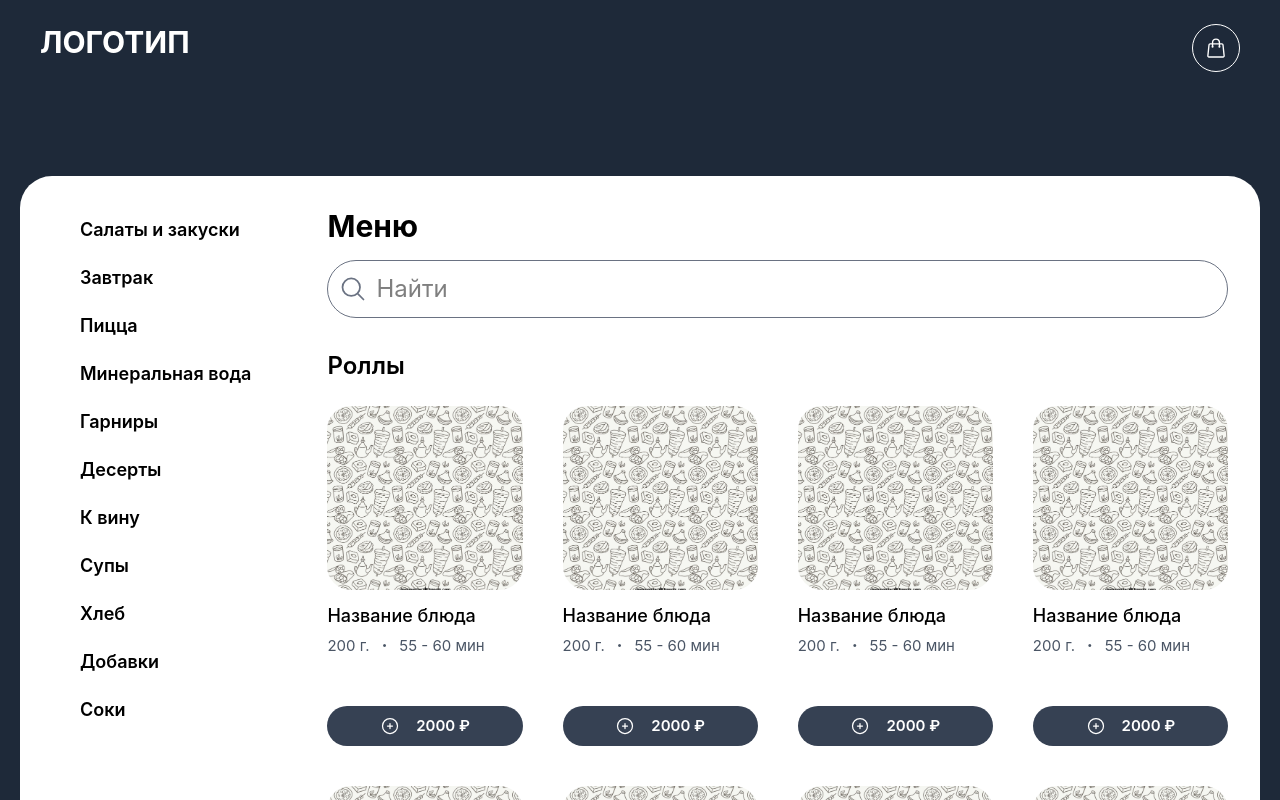
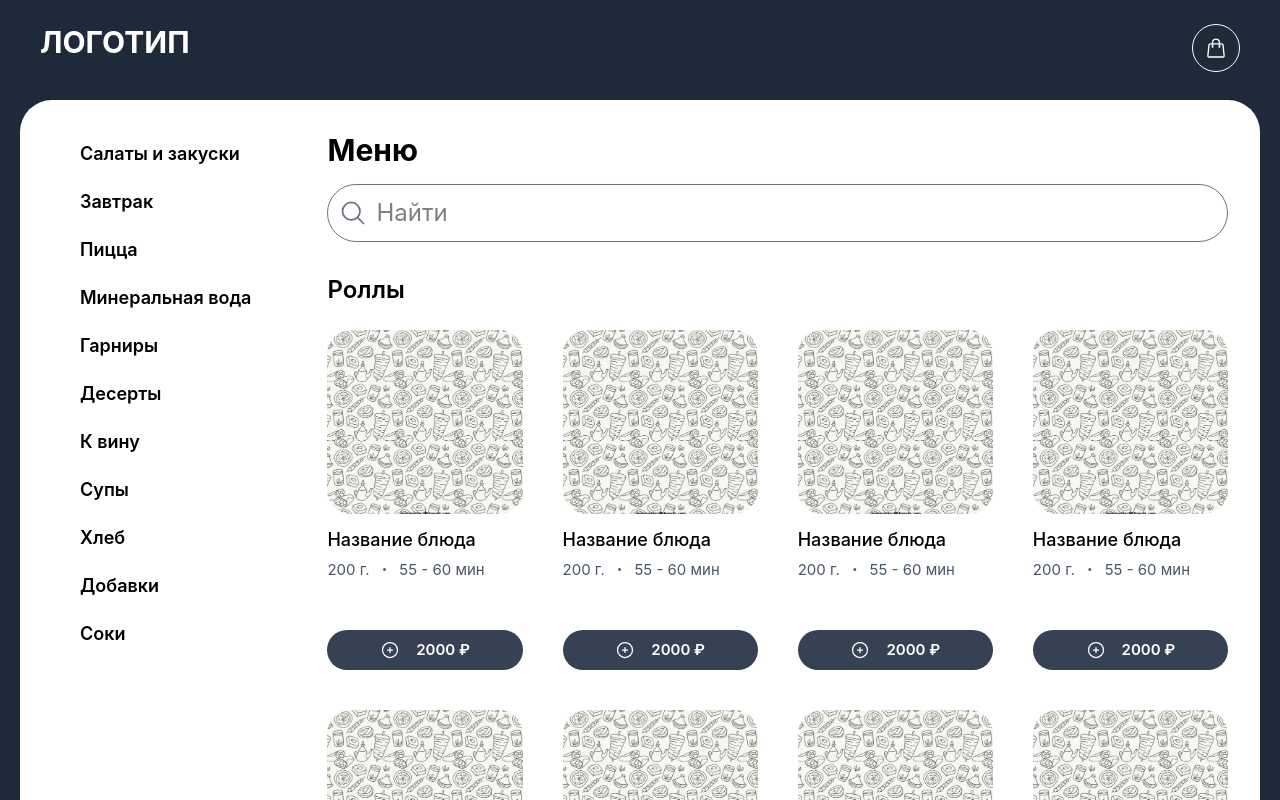
Before and after one commit to YummyABH/pizza, a Vue app: page / in a window 1280 px wide. Shown: the top 800 px of the page. Built offline with nearby package versions, Linux system fonts and the light colour scheme; the HTML template or start-up script is replaced by a standard one.

Commit message:
fix(position header): исправленно расположение header'a на fixed

```diff
--- a/src/components/AppHeader.vue
+++ b/src/components/AppHeader.vue
@@ -5,7 +5,7 @@ import IconBag from '@/components/icons/IconBag.vue'
 
 <template>
   <router-view />
-  <div class="w-full py-6 bg-gray-800 text-white">
+  <div class="w-full z-10 fixed top-0 left-0 py-6 bg-gray-800 text-white">
     <ContentContainer>
       <div class="flex justify-between">
         <div class="font-bold text-3xl">ЛОГОТИП</div>
--- /dev/null
+++ b/src/components/composible/useClickOutside.ts
@@ -0,0 +1,22 @@
+import { onMounted, onBeforeUnmount } from 'vue'
+
+export function useClickOutside(refElement, callback) {
+  const handleClickOutside = (event: Event) => {
+    // Проверяем, находится ли клик вне элемента, на который ссылается refElement
+    if (refElement.value && !refElement.value.contains(event.target)) {
+      console.log(!refElement.value.contains(event.target))
+      console.log(refElement.value)
+      console.log(event.target)
+
+      callback()
+    }
+  }
+
+  onMounted(() => {
+    document.addEventListener('click', handleClickOutside)
+  })
+
+  onBeforeUnmount(() => {
+    document.removeEventListener('click', handleClickOutside)
+  })
+}
--- a/src/components/home/BaseMenu.vue
+++ b/src/components/home/BaseMenu.vue
@@ -9,9 +9,10 @@ import MenuNavigationSide from './MenuNavigationSide.vue'
 <template>
   <!-- <MenuDishModal /> -->
   <router-view />
-  <div class="w-full pt-20 pb-25">
+  <div class="h-25 w-full"></div>
+  <div class="w-full pb-25">
     <div class="max-w-[1900px] max-sm:px-0 mx-auto px-5 flex">
-      <MenuNavigationSide class="max-md:hidden" />
+      <MenuNavigationSide class="max-md:hidden sticky" />
       <div
         class="bg-white rounded-r-4xl max-sm:px-3 max-md:rounded-4xl py-8 px-8 max-md:px-6 max-md:py-6 w-full"
       >
--- a/src/components/home/MenuDishModal.vue
+++ b/src/components/home/MenuDishModal.vue
@@ -1,6 +1,10 @@
 <script setup lang="ts">
-import { computed, ref } from 'vue'
+import { computed, onBeforeUnmount, onMounted, ref } from 'vue'
+import { useRouter } from 'vue-router'
 
+const backgroundPage = ref(null)
+const body = document.body
+const router = useRouter()
 const statusDescription = ref(false)
 const styleDescription = computed(() => {
   return statusDescription.value ? '' : 'truncate'
@@ -10,10 +14,25 @@ const statusIngredients = ref(false)
 const styleIngredients = computed(() => {
   return statusIngredients.value ? '' : '[&>li:nth-child(n+5)]:hidden'
 })
+
+function goHome(event: Event) {
+  if (event.target === backgroundPage.value) {
+    console.log(event.target === backgroundPage.value)
+    router.push('/')
+  }
+}
+
+onMounted(() => {
+  body.addEventListener('click', goHome)
+})
+onBeforeUnmount(() => {
+  body.removeEventListener('click', goHome)
+})
 </script>
 
 <template>
   <div
+    ref="backgroundPage"
     class="fixed flex justify-center max-md:items-end items-center top-0 left-0 w-full h-full bg-black/50 z-10"
   >
     <div
--- a/src/components/home/MenuListCard.vue
+++ b/src/components/home/MenuListCard.vue
@@ -1,12 +1,15 @@
 <script setup lang="ts"></script>
 
 <template>
-  <router-link to="/name/category/3/" class="cursor-pointer">
-    <div class="h-46 max-sm:h-auto max-sm:rounded-2xl mb-3 rounded-3xl overflow-hidden">
+  <div class="">
+    <router-link
+      to="/name/category/3/"
+      class="block h-46 max-sm:h-auto max-sm:rounded-2xl mb-3 rounded-3xl overflow-hidden"
+    >
       <img src="/pattern_food.jpg" alt="" class="w-full h-full object-cover" />
-    </div>
+    </router-link>
     <div class="flex flex-col justify-between min-h-36 max-sm:min-h-26">
-      <div class="">
+      <router-link to="/name/category/3/" class="">
         <h3 class="text-lg mb-1 font-medium max-sm:text-base">Название блюда</h3>
         <div
           class="flex gap-x-3 max-sm:text-sm max-sm:gap-x-1.5 text-gray-600 mb-3 max-sm:mb-3 max-sm:flex-wrap"
@@ -15,10 +18,10 @@
           <span class="font-black">·</span>
           <span>55 - 60 мин</span>
         </div>
-      </div>
+      </router-link>
 
       <div
-        class="w-full items-center hover:bg-gray-600 duration-200 justify-center flex gap-4 py-2 px-4 font-semibold rounded-3xl text-white bg-gray-700"
+        class="cursor-pointer w-full items-center hover:bg-gray-600 duration-200 justify-center flex gap-4 py-2 px-4 font-semibold rounded-3xl text-white bg-gray-700"
       >
         <svg
           xmlns="http://www.w3.org/2000/svg"
@@ -38,5 +41,5 @@
         <span>2000 ₽</span>
       </div>
     </div>
-  </router-link>
+  </div>
 </template>
--- a/src/components/home/MenuNavigationSide.vue
+++ b/src/components/home/MenuNavigationSide.vue
@@ -12,7 +12,7 @@ const styleMenuCategories = computed(() => (id: string) => {
 <template>
   <section class="min-h-full bg-white rounded-l-4xl">
     <ul
-      class="sticky top-0 pr-8 py-8 pl-12 max-lg:pl-4 max-lg:pr-4 flex flex-col gap-1 text-lg font-semibold"
+      class="sticky top-16 pr-8 py-8 pl-12 max-lg:pl-4 max-lg:pr-4 flex flex-col gap-1 text-lg font-semibold"
     >
       <li
         :class="styleMenuCategories('#3')"
--- a/src/components/order/OrderModalSide.vue
+++ b/src/components/order/OrderModalSide.vue
@@ -3,12 +3,15 @@ import ButtonSwitch from '../ButtonSwitch.vue'
 import IconBasket from '../icons/IconBasket.vue'
 import IconCutlery from '../icons/IconCutlery.vue'
 import OrderContacts from './OrderContacts.vue'
+
+const body = document.querySelector('body')
+console.log(body)
 </script>
 
 <template>
-  <router-link to="/" class="fixed w-full h-full bg-black/50 z-10"></router-link>
+  <router-link to="/" class="fixed w-full h-full bg-black/50 z-10 top-0 left-0"></router-link>
   <div
-    class="fixed z-20 right-0 top-0 bg-white h-full p-6 overflow-scroll min-w-125 max-sm:min-w-auto max-sm:w-full"
+    class="fixed scrollbar-hidden z-20 right-0 top-0 bg-white h-full p-6 overflow-scroll min-w-125 max-sm:min-w-auto max-sm:w-full"
   >
     <div class="flex justify-between items-center mb-6">
       <h2 class="text-2xl font-medium">Заказ</h2>
@@ -69,3 +72,17 @@ import OrderContacts from './OrderContacts.vue'
     <OrderContacts />
   </div>
 </template>
+
+<style scoped>
+.scrollbar-hidden {
+  scrollbar-width: none;
+  /* Firefox */
+  -ms-overflow-style: none;
+  /* IE 10+ */
+}
+
+.scrollbar-hidden::-webkit-scrollbar {
+  display: none;
+  /* Chrome, Safari и другие на WebKit */
+}
+</style>
--- a/src/router/index.ts
+++ b/src/router/index.ts
@@ -10,20 +10,33 @@ const router = createRouter({
       path: '/',
       name: 'home',
       component: HomePage,
+      meta: { lockScroll: false },
       children: [
         {
           path: ':dish/:category/:id',
           name: 'menuDishModal',
           component: MenuDishModal,
+          meta: { lockScroll: true },
         },
         {
           path: '/order',
           name: 'OrderModalSide',
           component: OrderModalSide,
+          meta: { lockScroll: true },
         },
       ],
     },
   ],
 })
 
+const toggleBodyScroll = (lock: unknown) => {
+  document.body.style.overflow = lock ? 'hidden' : ''
+}
+
+router.afterEach((to) => {
+  // Проверяем по пути (или по meta)
+  const shouldLock = to.meta.lockScroll
+  toggleBodyScroll(shouldLock)
+})
+
 export default router
```
